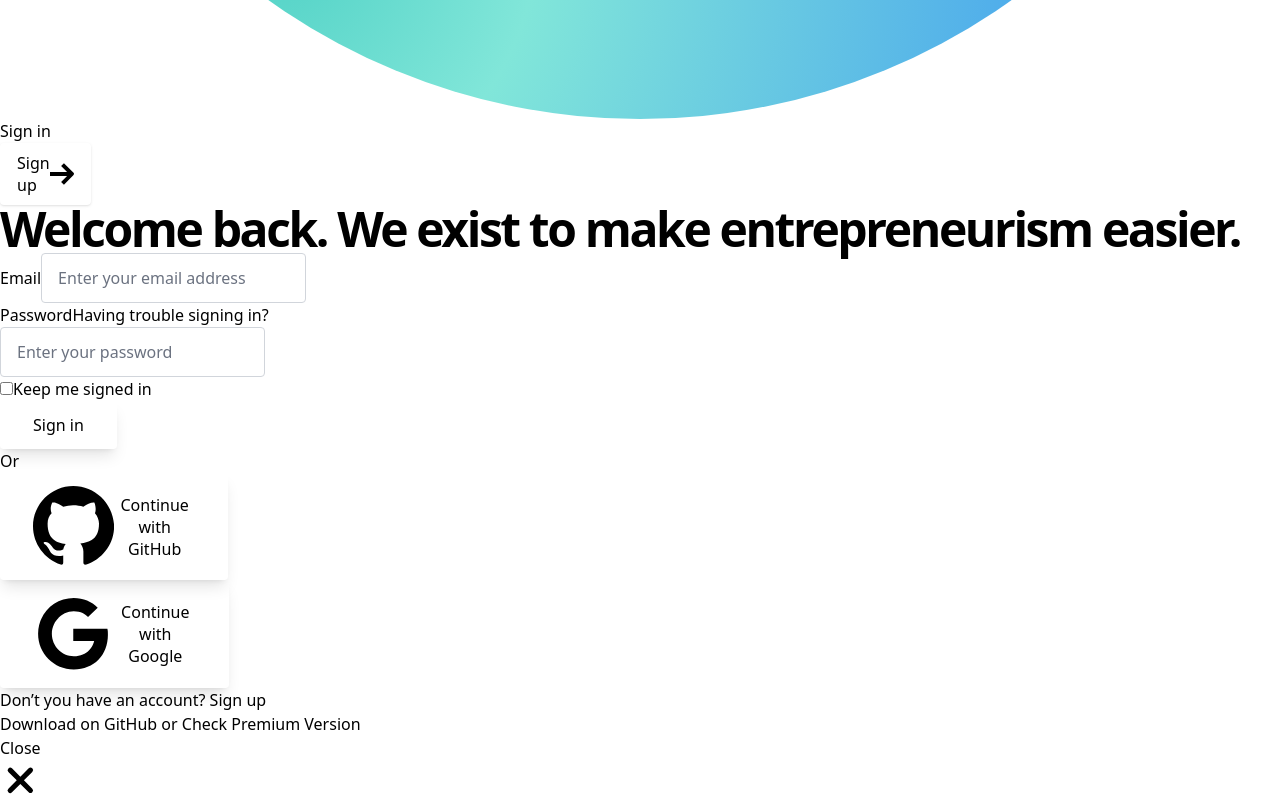
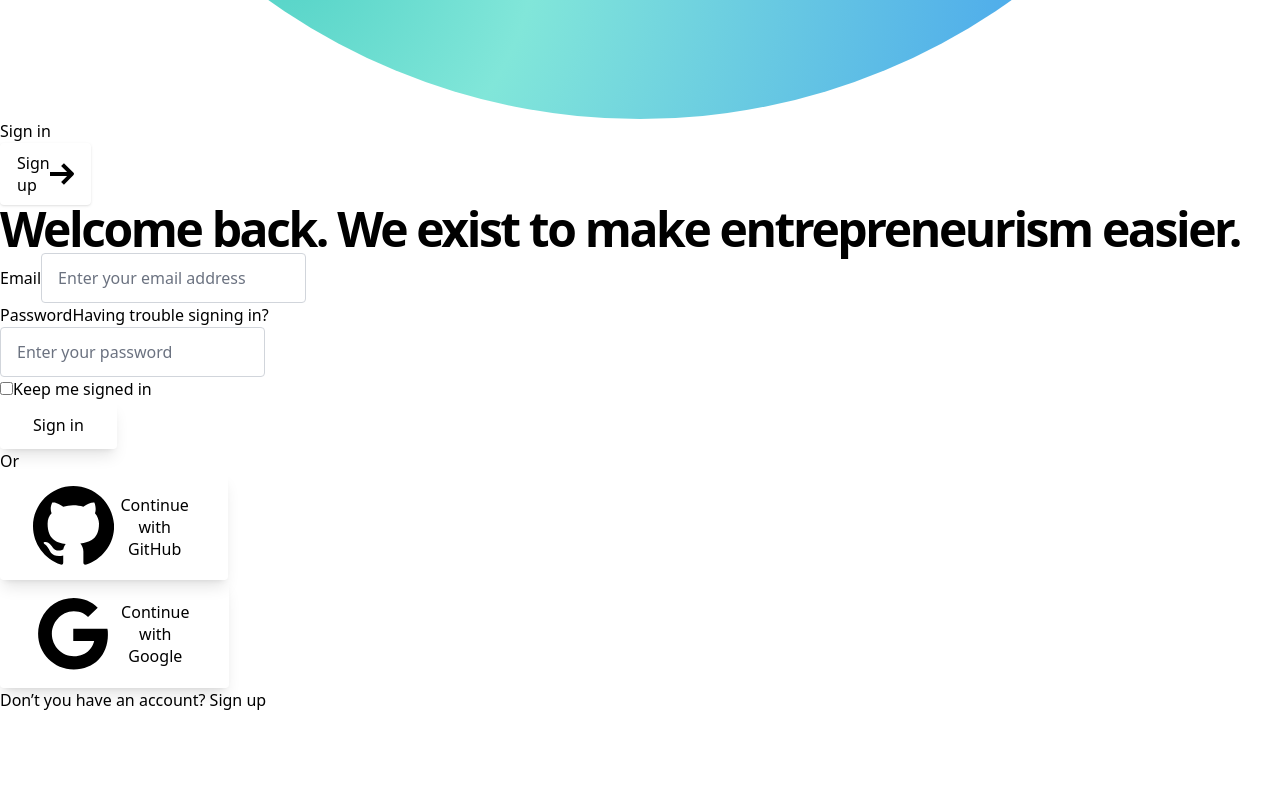
Before and after one commit to marshmary/gitforteam, a React (Vite) app: page /signin in a window 1280 px wide. Shown: the part 1161-1961 px from the top of the page. After the commit the page ends 1873 px from the top, so only its background shows below. Built offline with nearby package versions, Linux system fonts and the light colour scheme.

Commit message:
disable banner toast

```diff
--- a/src/partials/Banner.jsx
+++ b/src/partials/Banner.jsx
@@ -2,7 +2,7 @@ import React, { useState } from 'react';
 
 function Banner() {
 
-  const [bannerOpen, setBannerOpen] = useState(true);
+  const [bannerOpen, setBannerOpen] = useState(false);
 
   return (
     <>
```
